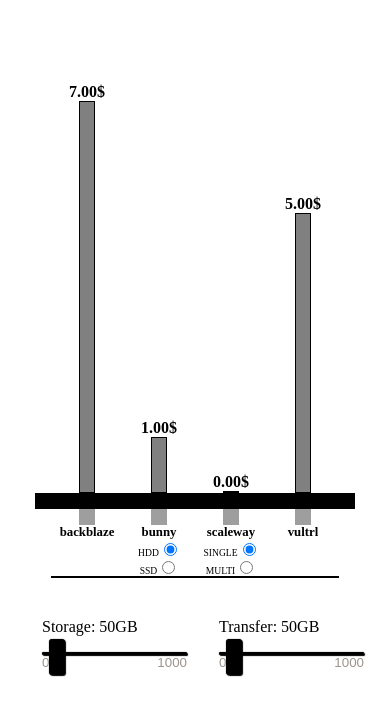
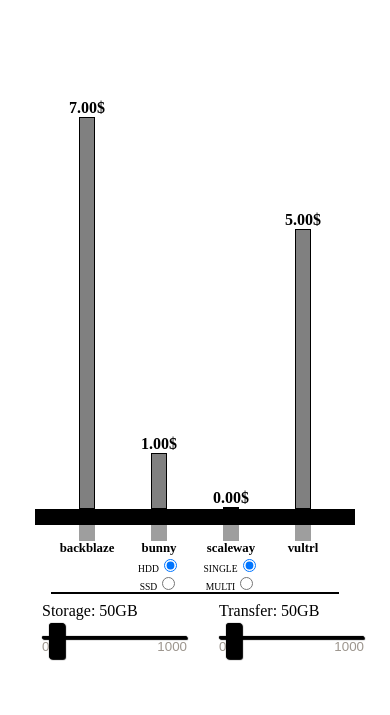
Before and after one commit to Viper-JSX/Storage-price-calculator, a website built with webpack: page src/index.html in a window 390 px wide. Shown: the part 113-828 px from the top of the page. Built offline with nearby package versions, Linux system fonts and the light colour scheme; grey boxes are pictures that could not be loaded.

Commit message:
Removed unnecessary form margin

```diff
--- a/src/css/main.css
+++ b/src/css/main.css
@@ -149,10 +149,6 @@
         flex-direction: column-reverse;
     }
 
-    .form{
-        margin-top: 2rem;
-    }
-
     .pricingChart{
         min-height: 480px;
         align-items: center;
```
